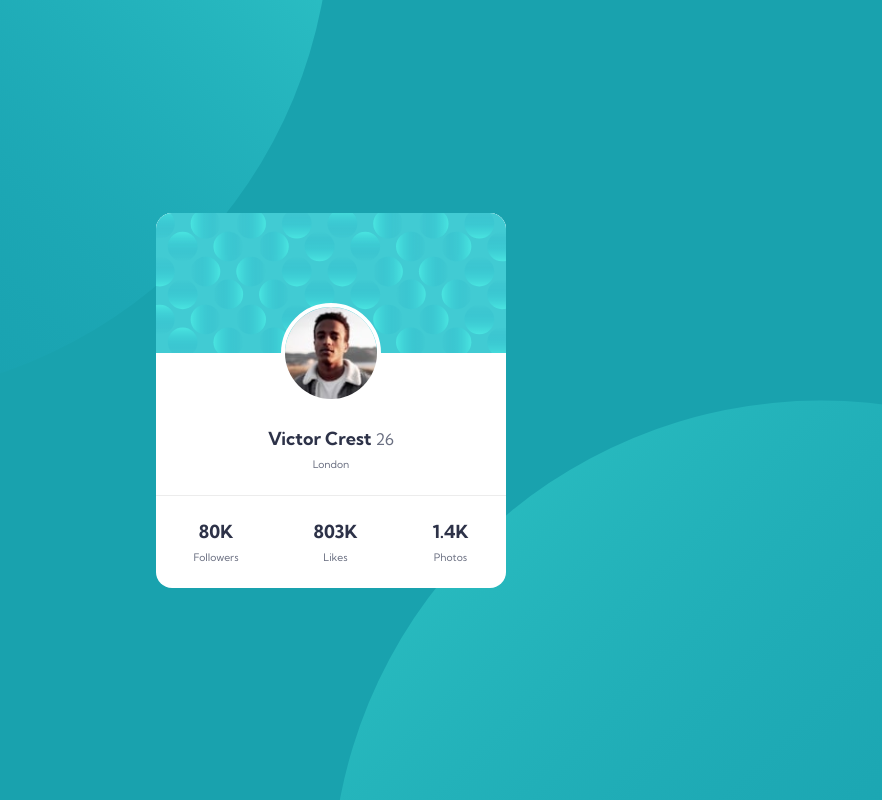
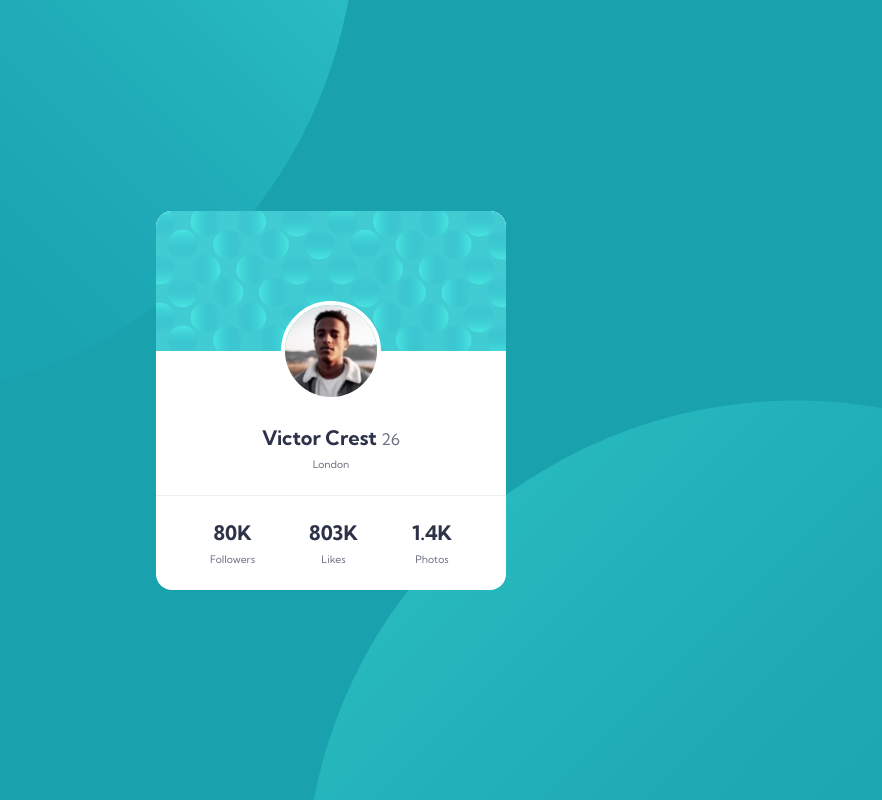
Before and after one commit to Balaji-Vemula/CSSPractice13ProfileCardComponent, a plain HTML site: page index.html in a window 1280 px wide. Shown: the whole page, without its empty margins (309-1191 px from the left). Drawn offline with Linux system fonts and the light colour scheme.

Commit message:
Styling fix

```diff
--- a/style.css
+++ b/style.css
@@ -20,8 +20,8 @@
     --font-family-default: 'Kumbh Sans', sans-serif;
 
     /* Font Sizes */
-    --fs-name-stats: 1.125rem;
-    --fs-location: 1rem;
+    --fs-name-stats: 1.25rem;
+    --fs-location: 1.125rem;
     --fs-paragraph: .65rem;
 
     /* Font weights/boldness */
@@ -74,8 +74,8 @@ body {
     background-repeat: no-repeat, no-repeat;
 
     background-position:
-        right 50vw bottom 50vh, /* Setting the first image with desired values away right and bottom */
-        left 50vw top 50vh;     /* Setting the first image with desired values away right and bottom */
+        right 48vw bottom 50vh, /* Setting the first image with desired values away right and bottom */
+        left 48vw top 50vh;     /* Setting the first image with desired values away right and bottom */
 }
 
 h1 span,h2 {
@@ -145,5 +145,5 @@ h1,h2 {
 
 .card_stats {
     /* Overriding justify content from flex-container-in-center */
-    justify-content: space-around;
+    justify-content: space-evenly;
 }
```
